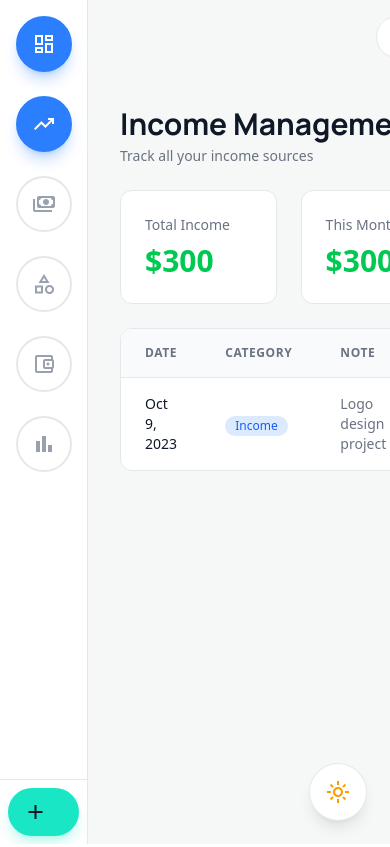
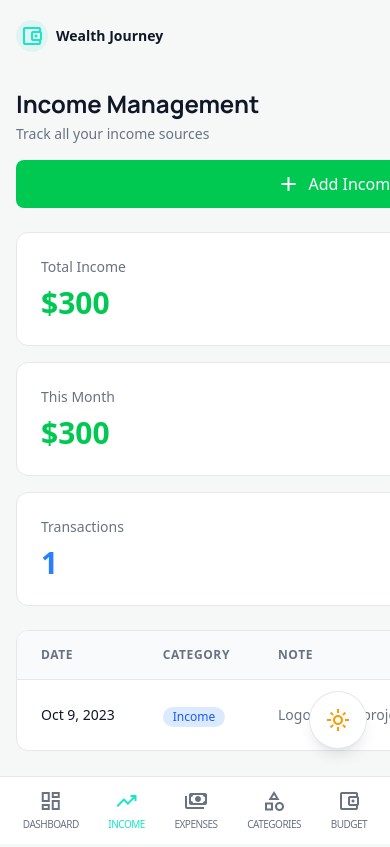
Before and after one commit to Hena7/wealth-journey, a Vue app in the folder wealth-journey/: page /dashboard/income in a window 390 px wide. Shown: the top 847 px of the page. Built offline with nearby package versions, Linux system fonts and the light colour scheme.

Commit message:
make views responsive to mobile phone size

```diff
--- a/wealth-journey/src/components/ThemeToggle.vue
+++ b/wealth-journey/src/components/ThemeToggle.vue
@@ -31,7 +31,7 @@ onMounted(() => {
 <template>
   <button
     @click="toggleDarkMode"
-    class="fixed bottom-6 right-6 z-50 flex h-14 w-14 cursor-pointer items-center justify-center rounded-full bg-white shadow-lg ring-1 ring-slate-200 transition-all hover:scale-110 active:scale-95 dark:bg-slate-card dark:ring-border-muted"
+    class="fixed bottom-24 md:bottom-6 right-6 z-50 flex h-14 w-14 cursor-pointer items-center justify-center rounded-full bg-white shadow-lg ring-1 ring-slate-200 transition-all hover:scale-110 active:scale-95 dark:bg-slate-card dark:ring-border-muted"
     aria-label="Toggle Dark Mode"
   >
     <span v-if="!isDark" class="material-symbols-outlined text-amber-500 text-3xl">light_mode</span>
--- a/wealth-journey/src/components/TopHeader.vue
+++ b/wealth-journey/src/components/TopHeader.vue
@@ -6,27 +6,24 @@ const searchQuery = ref('')
 </script>
 
 <template>
-  <header class="flex items-center justify-between px-8 py-4 bg-transparent">
+  <header class="flex items-center justify-between px-4 md:px-8 py-4 bg-transparent">
     <!-- Left: Logo & Search -->
     <div class="flex items-center gap-4 flex-1">
-      <!-- Logo
-      <div class="h-24 flex items-center px-6 transition-all duration-300">
+      <div class="md:hidden flex items-center gap-2">
         <div
-          class="min-w-[40px] h-10 w-10 bg-primary/10 text-primary rounded-full flex items-center justify-center"
+          class="w-8 h-8 bg-primary/10 text-primary rounded-full flex items-center justify-center"
         >
-          <span class="material-symbols-outlined">account_balance_wallet</span>
+          <span class="material-symbols-outlined text-lg">account_balance_wallet</span>
         </div>
-        <h1 class="ml-4 text-xl font-bold font-display text-gray-900 dark:text-white">
-          Wealth Journey
-        </h1>
-      </div> -->
+        <span class="font-bold text-sm">Wealth Journey</span>
+      </div>
     </div>
 
     <!-- Right: Actions & Profile -->
-    <div class="flex items-center gap-4">
+    <div class="flex items-center gap-2 md:gap-4">
       <!-- Move Money Button -->
       <button
-        class="flex items-center gap-2 px-4 py-2 bg-white dark:bg-slate-card border border-gray-200 dark:border-border-muted rounded-full text-sm font-medium hover:bg-gray-50 dark:hover:bg-slate-800 transition-colors"
+        class="hidden sm:flex items-center gap-2 px-4 py-2 bg-white dark:bg-slate-card border border-gray-200 dark:border-border-muted rounded-full text-sm font-medium hover:bg-gray-50 dark:hover:bg-slate-800 transition-colors"
       >
         <span>Move Money</span>
         <span class="material-symbols-outlined text-gray-500 text-lg">expand_more</span>
--- a/wealth-journey/src/layouts/DashboardLayout.vue
+++ b/wealth-journey/src/layouts/DashboardLayout.vue
@@ -14,11 +14,11 @@ const navItems = [
 
 <template>
   <div
-    class="flex min-h-screen bg-background-light dark:bg-background-dark text-gray-900 dark:text-white"
+    class="flex min-h-screen bg-background-light dark:bg-background-dark text-gray-900 dark:text-white pb-20 md:pb-0"
   >
-    <!-- Sidebar -->
+    <!-- Sidebar (Desktop only) -->
     <aside
-      class="group fixed h-full z-50 flex flex-col bg-white dark:bg-slate-card border-r border-gray-200 dark:border-border-muted transition-all duration-300 ease-in-out w-[88px] hover:w-72 overflow-hidden"
+      class="group fixed h-full z-50 hidden md:flex flex-col bg-white dark:bg-slate-card border-r border-gray-200 dark:border-border-muted transition-all duration-300 ease-in-out w-[88px] hover:w-72 overflow-hidden"
     >
       <!-- Navigation -->
       <nav class="flex-1 flex flex-col items-center group-hover:items-stretch px-4 gap-6 mt-4">
@@ -76,8 +76,26 @@ const navItems = [
       </div>
     </aside>
 
+    <!-- Bottom Navigation (Mobile only) -->
+    <nav
+      class="fixed bottom-0 left-0 right-0 z-50 md:hidden bg-white dark:bg-slate-card border-t border-gray-200 dark:border-border-muted flex items-center justify-around px-2 py-3"
+    >
+      <RouterLink
+        v-for="item in navItems.slice(0, 5)"
+        :key="item.path"
+        :to="item.path"
+        class="flex flex-col items-center gap-1 transition-colors"
+        :class="[$route.path === item.path ? 'text-primary' : 'text-gray-500 dark:text-slate-400']"
+      >
+        <span class="material-symbols-outlined text-2xl">
+          {{ item.icon }}
+        </span>
+        <span class="text-[10px] font-medium uppercase tracking-tighter">{{ item.label }}</span>
+      </RouterLink>
+    </nav>
+
     <!-- Main Content Area -->
-    <main class="flex-1 ml-[88px] transition-all duration-300">
+    <main class="flex-1 ml-0 md:ml-[88px] transition-all duration-300">
       <TopHeader />
       <!-- This is where child route components will render -->
       <RouterView />
--- a/wealth-journey/src/views/DashboardView.vue
+++ b/wealth-journey/src/views/DashboardView.vue
@@ -17,7 +17,7 @@ const currentDate = computed(() => {
 </script>
 
 <template>
-  <div class="p-8 space-y-6">
+  <div class="p-4 md:p-8 space-y-6">
     <!-- Header -->
     <div class="flex items-center justify-between">
       <!-- አዲስ Header እንደ ምስሉ -->
@@ -28,7 +28,7 @@ const currentDate = computed(() => {
     </div>
 
     <!-- 4 Stat Cards Grid -->
-    <div class="grid grid-cols-4 gap-6 mb-6">
+    <div class="grid grid-cols-1 sm:grid-cols-2 lg:grid-cols-4 gap-4 md:gap-6 mb-6">
       <!-- Card 1: Total Income -->
       <div class="bg-white dark:bg-slate-card rounded-xl p-5 border-l-4 border-green-500">
         <div class="flex items-center justify-between mb-3">
@@ -82,7 +82,7 @@ const currentDate = computed(() => {
       </div>
     </div>
     <!-- Monthly Income & Expenses Section -->
-    <div class="grid grid-cols-2 gap-6 mb-6">
+    <div class="grid grid-cols-1 md:grid-cols-2 gap-4 md:gap-6 mb-6">
       <!-- Monthly Income Card -->
       <div
         class="bg-white dark:bg-slate-card rounded-xl p-6 border border-gray-200 dark:border-border-muted"
@@ -129,7 +129,7 @@ const currentDate = computed(() => {
 
     <!-- Recent Activity -->
     <!-- Recent Transactions & Quick Actions -->
-    <div class="grid grid-cols-2 gap-6">
+    <div class="grid grid-cols-1 lg:grid-cols-2 gap-6">
       <!-- Recent Transactions (Left) -->
       <div
         class="bg-white dark:bg-slate-card rounded-xl p-6 border border-gray-200 dark:border-border-muted"
--- a/wealth-journey/src/views/IncomeView.vue
+++ b/wealth-journey/src/views/IncomeView.vue
@@ -21,17 +21,17 @@ const transactionCount = computed(() => {
 </script>
 
 <template>
-  <div class="p-8 space-y-6">
+  <div class="p-4 md:p-8 space-y-6">
     <!-- Header -->
-    <div class="flex items-center justify-between">
+    <div class="flex flex-col sm:flex-row sm:items-center justify-between gap-4">
       <div>
-        <h1 class="text-3xl font-bold font-display mb-1">Income Management</h1>
+        <h1 class="text-2xl md:text-3xl font-bold font-display mb-1">Income Management</h1>
         <p class="text-gray-500 dark:text-slate-400 text-sm">Track all your income sources</p>
       </div>
 
       <!-- Add Income Button -->
       <button
-        class="flex items-center gap-2 px-5 py-3 bg-green-500 hover:bg-green-600 text-white rounded-lg font-medium transition-colors"
+        class="flex items-center justify-center gap-2 px-5 py-3 bg-green-500 hover:bg-green-600 text-white rounded-lg font-medium transition-colors w-full sm:w-auto"
       >
         <span class="material-symbols-outlined">add</span>
         <span>Add Income</span>
@@ -39,7 +39,7 @@ const transactionCount = computed(() => {
     </div>
 
     <!-- Stat Cards -->
-    <div class="grid grid-cols-3 gap-6 mb-6">
+    <div class="grid grid-cols-1 sm:grid-cols-2 lg:grid-cols-3 gap-4 md:gap-6 mb-6">
       <!-- Card 1: Total Income -->
       <div
         class="bg-white dark:bg-slate-card rounded-xl p-6 border border-gray-200 dark:border-border-muted"
@@ -66,11 +66,10 @@ const transactionCount = computed(() => {
         </h2>
       </div>
     </div>
-    <!-- Income Transactions Table -->
     <div
-      class="bg-white dark:bg-slate-card rounded-xl border border-gray-200 dark:border-border-muted overflow-hidden"
+      class="bg-white dark:bg-slate-card rounded-xl border border-gray-200 dark:border-border-muted overflow-x-auto"
     >
-      <table class="w-full text-left">
+      <table class="w-full text-left min-w-[600px]">
         <thead
           class="bg-gray-50 dark:bg-background-dark/50 border-b border-gray-200 dark:border-border-muted"
         >
@@ -108,7 +107,7 @@ const transactionCount = computed(() => {
             :key="transaction.id"
             class="hover:bg-gray-50 dark:hover:bg-slate-800/20 transition-colors"
           >
-            <td class="px-6 py-4 text-sm text-gray-900 dark:text-white">
+            <td class="px-6 py-4 text-sm text-gray-900 dark:text-white whitespace-nowrap">
               {{
                 new Date(transaction.date).toLocaleDateString('en-US', {
                   month: 'short',
@@ -117,17 +116,17 @@ const transactionCount = computed(() => {
                 })
               }}
             </td>
-            <td class="px-6 py-4">
+            <td class="px-6 py-4 whitespace-nowrap">
               <span
                 class="inline-flex items-center px-2.5 py-0.5 rounded-full text-xs font-medium bg-blue-100 dark:bg-blue-500/10 text-blue-600 dark:text-blue-400"
               >
                 {{ transaction.category }}
               </span>
             </td>
-            <td class="px-6 py-4 text-sm text-gray-500 dark:text-slate-400">
+            <td class="px-6 py-4 text-sm text-gray-500 dark:text-slate-400 truncate max-w-[200px]">
               {{ transaction.description || '-' }}
             </td>
-            <td class="px-6 py-4 text-sm font-bold text-green-500 text-right">
+            <td class="px-6 py-4 text-sm font-bold text-green-500 text-right whitespace-nowrap">
               ${{
                 transaction.amount.toLocaleString(undefined, {
                   minimumFractionDigits: 2,
@@ -135,7 +134,7 @@ const transactionCount = computed(() => {
                 })
               }}
             </td>
-            <td class="px-6 py-4 text-right border-border-muted">
+            <td class="px-6 py-4 text-right border-border-muted whitespace-nowrap">
               <div class="flex justify-end gap-2">
                 <button class="p-1 hover:text-primary transition-colors">
                   <span class="material-symbols-outlined text-xl">edit_square</span>
```
